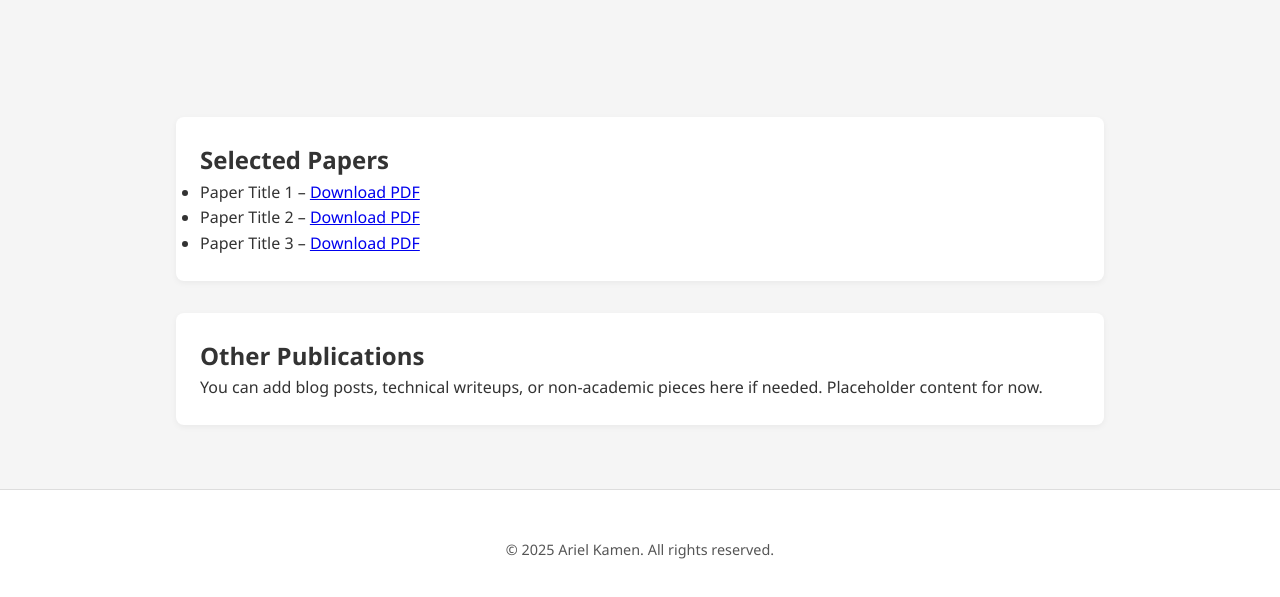
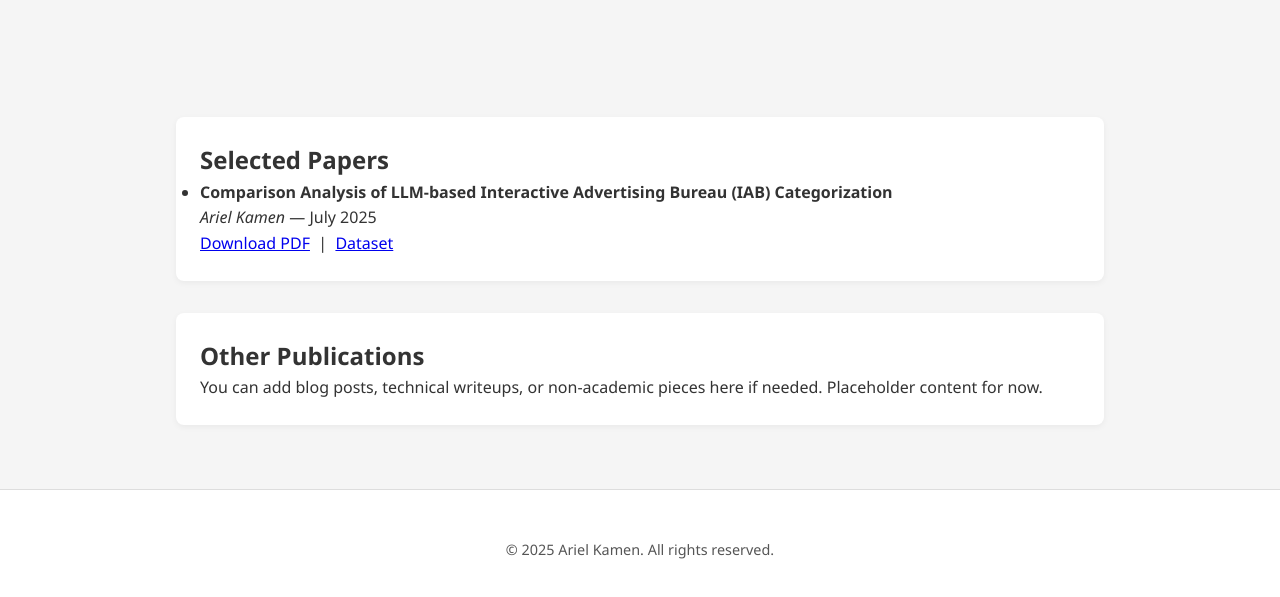
Before and after one commit to ajkamen/ajkamen.github.io, a plain HTML site: page docs/publications.html in a window 1280 px wide. Shown: the part 177-774 px from the top of the page. Drawn offline with Linux system fonts and the light colour scheme.

Commit message:
paper implemented

```diff
--- a/docs/publications.html
+++ b/docs/publications.html
@@ -30,10 +30,20 @@
             <section>
                 <h2>Selected Papers</h2>
                 <ul>
-                    <li>Paper Title 1 – <a href="#">Download PDF</a></li>
-                    <li>Paper Title 2 – <a href="#">Download PDF</a></li>
-                    <li>Paper Title 3 – <a href="#">Download PDF</a></li>
+                    <li>
+                        <strong>Comparison Analysis of LLM-based Interactive
+                            Advertising Bureau (IAB)
+                            Categorization</strong><br />
+                        <em>Ariel Kamen</em> &mdash; July 2025<br />
+                        <a href="llm_iab_comparison.pdf"
+                            target="_blank">Download PDF</a>
+                        &nbsp;|&nbsp;
+                        <a
+                            href="https://huggingface.co/datasets/ajkamen/Ensemble_Categorization"
+                            target="_blank">Dataset</a>
+                    </li>
                 </ul>
+
             </section>
 
             <section>
```
Also changed, not shown: 1 other file.
